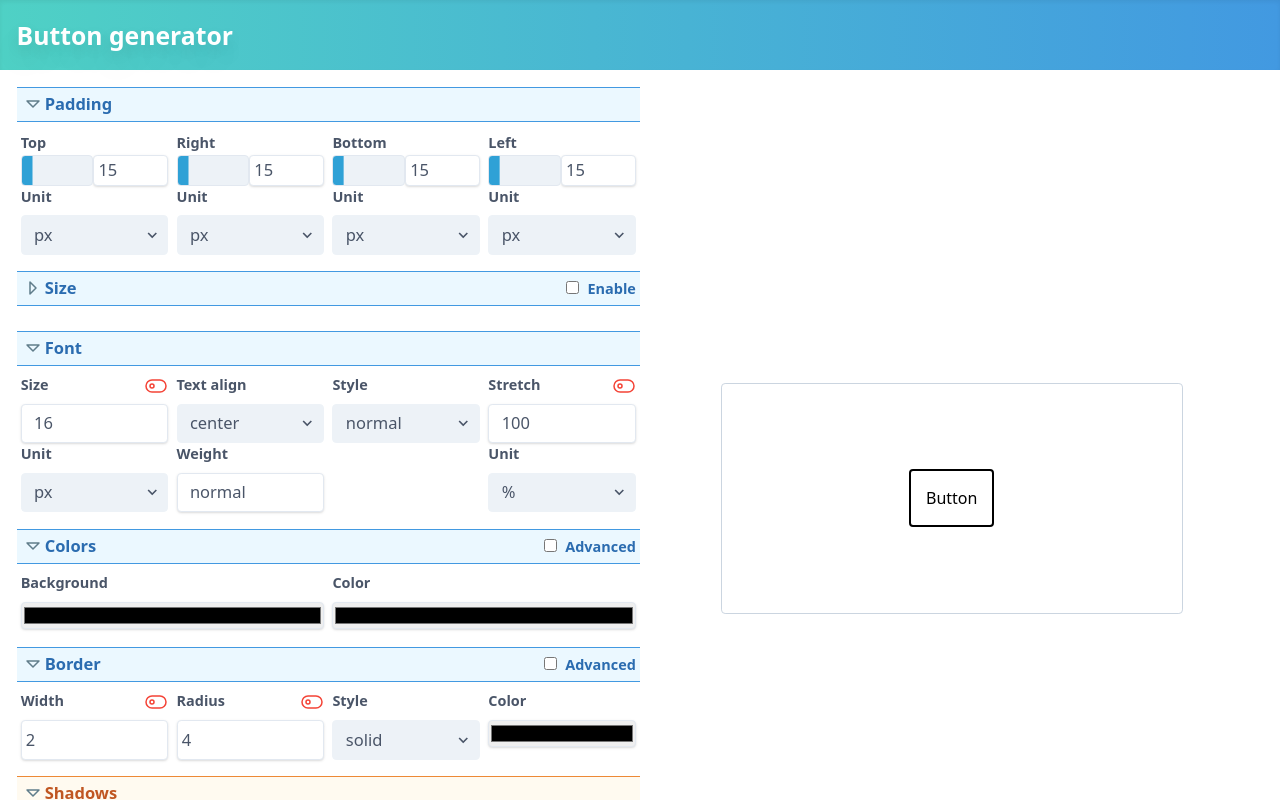
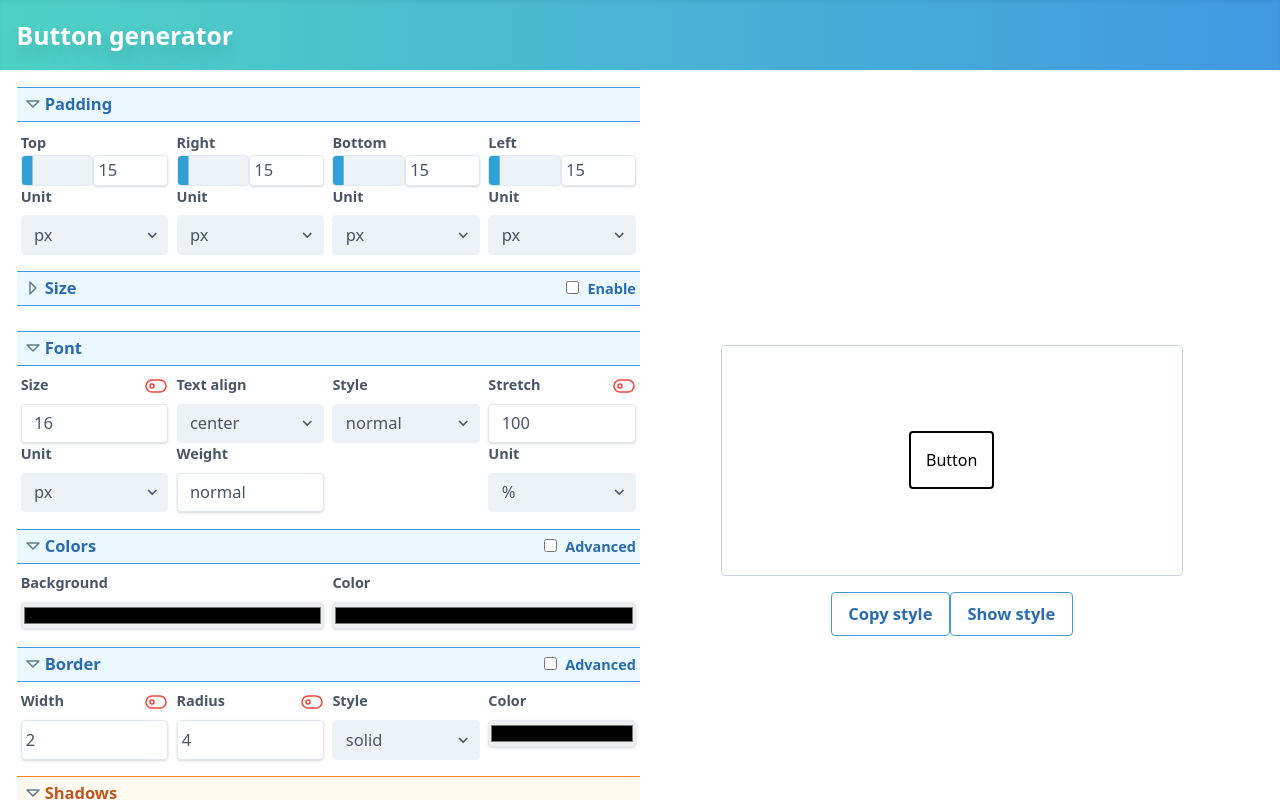
Before and after one commit to Matej-ch/button-generator, a Vue app: page / in a window 1280 px wide. Built offline with nearby package versions, Linux system fonts and the light colour scheme.

Commit message:
copy style and show style button

```diff
--- a/src/components/previewBtn.vue
+++ b/src/components/previewBtn.vue
@@ -1,10 +1,25 @@
 <template>
     <div class="flex flex-wrap lg:w-1/2 w-full items-center justify-center">
-        <div class="max-w-sm w-full lg:max-w-full lg:flex justify-center">
+        <div class="max-w-sm w-full lg:max-w-full lg:flex justify-center flex-col items-center">
             <div class="border-r border-b border-l border-gray-400 border-t lg:border-gray-400 bg-white rounded p-4 leading-normal w-full max-w-md overflow-auto h-56"
                  style="place-items: center;display: grid;">
+
                 <button :style="btnStyle">Button</button>
             </div>
+
+            <div class="flex flex-row py-4 max-w-md">
+                <a href="#"
+                   @click.prevent="copyStyle"
+                   class="bg-transparent hover:bg-blue-500 text-blue-700 font-semibold hover:text-white py-2 px-4 border border-blue-500 hover:border-transparent rounded">
+                    Copy style
+                </a>
+                <a href="#"
+                   @click.prevent="showStyle"
+                   class="bg-transparent hover:bg-blue-500 text-blue-700 font-semibold hover:text-white py-2 px-4 border border-blue-500 hover:border-transparent rounded">
+                    Show style
+                </a>
+            </div>
+
         </div>
     </div>
 </template>
@@ -12,7 +27,15 @@
 <script>
 export default {
 name: "previewBtn",
-    props: {btnStyle:Object}
+    props: {btnStyle:Object},
+    methods: {
+        copyStyle() {
+
+        },
+        showStyle() {
+
+        }
+    }
 }
 </script>
 
```
